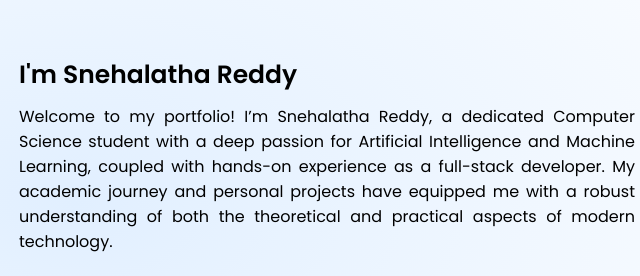
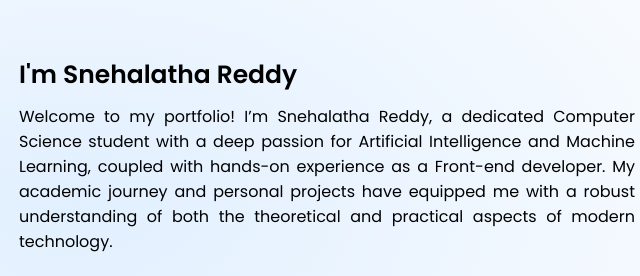
Before and after one commit to Snehalathareddygoguri/Portfolio, a plain HTML site: page index.html in a window 1280 px wide. Shown: the part 970-1246 px from the top of the page, 565-1205 px from the left. Drawn offline with nearby package versions, Linux system fonts and the light colour scheme.

Commit message:
Update index.html

```diff
--- a/index.html
+++ b/index.html
@@ -1106,7 +1106,7 @@ footer span a:hover {
             </div>
             <div class="column right">
               <div class="text">I'm Snehalatha Reddy<span class="typing-2"></span></div>
-              <p>Welcome to my portfolio! I’m Snehalatha Reddy, a dedicated Computer Science student with a deep passion for Artificial Intelligence and Machine Learning, coupled with hands-on experience as a full-stack developer. My academic journey and personal projects have equipped me with a robust understanding of both the theoretical and practical aspects of modern technology.</p>
+              <p>Welcome to my portfolio! I’m Snehalatha Reddy, a dedicated Computer Science student with a deep passion for Artificial Intelligence and Machine Learning, coupled with hands-on experience as a Front-end developer. My academic journey and personal projects have equipped me with a robust understanding of both the theoretical and practical aspects of modern technology.</p>
               <br>
               <div class="text">Why Work With Me</div>
               <p>With a strong foundation in HTML, CSS, and JavaScript,developed a variety of projects that showcase my ability to turn complex concepts into seamless, user-friendly interfaces. </p>
```
